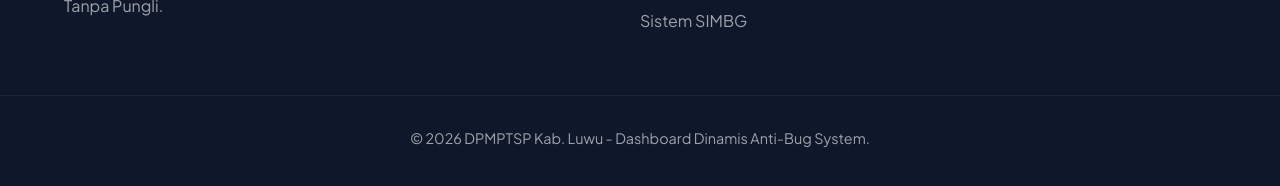
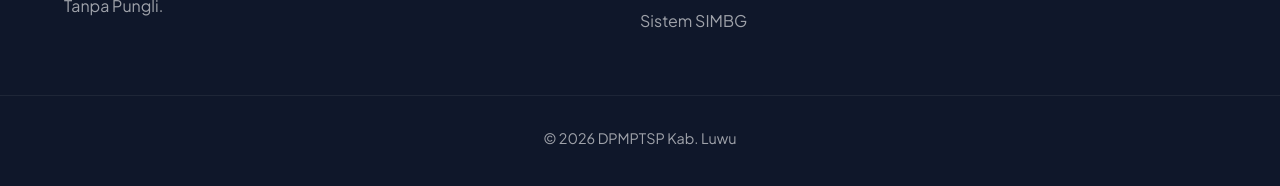
Before and after one commit to dpmptspkabupatenluwu-lgtm/info-dpmptsp-luwu, a plain HTML site: page index.html in a window 1280 px wide. Shown: the part 2125-2311 px from the top of the page. Drawn offline with Linux system fonts and the light colour scheme; no server answers.

Commit message:
Update index.html

```diff
--- a/index.html
+++ b/index.html
@@ -243,7 +243,7 @@
             </div>
         </div>
         <div class="footer-bottom">
-            &copy; 2026 DPMPTSP Kab. Luwu - Dashboard Dinamis Anti-Bug System.
+            &copy; 2026 DPMPTSP Kab. Luwu
         </div>
     </footer>
 
```
